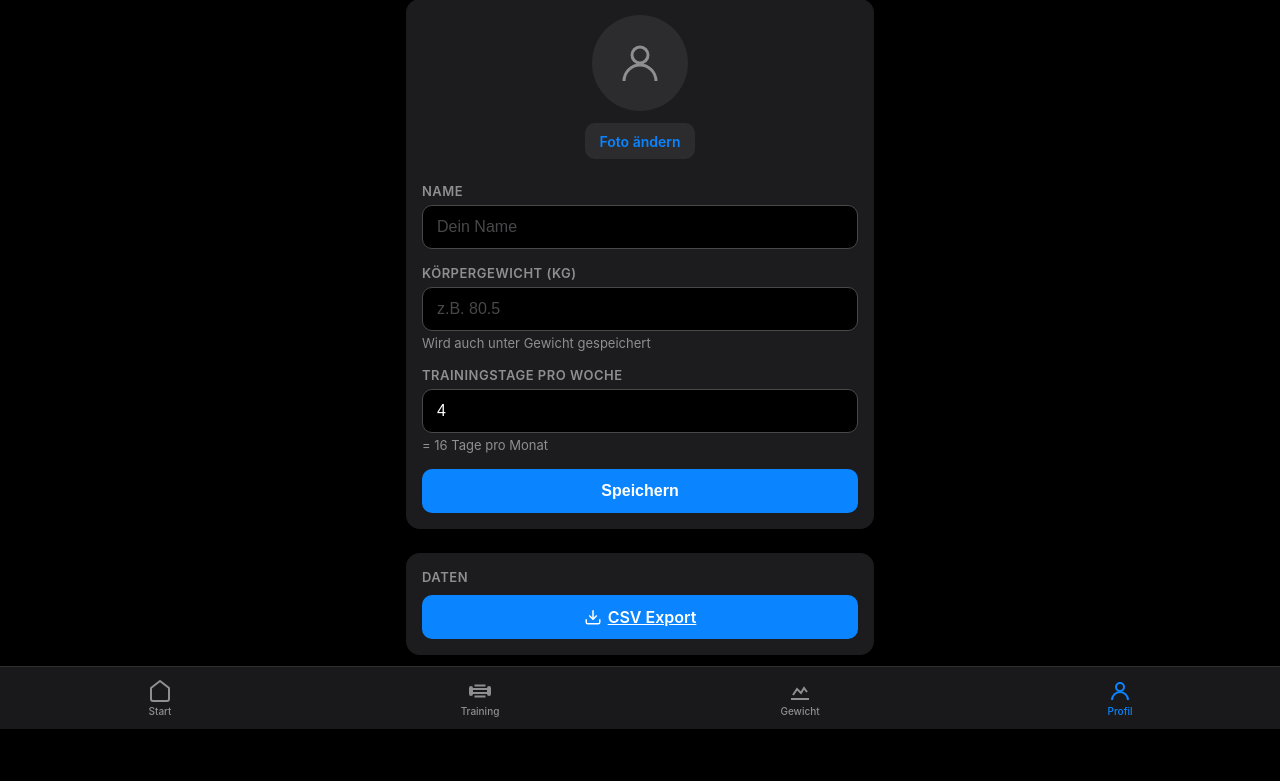
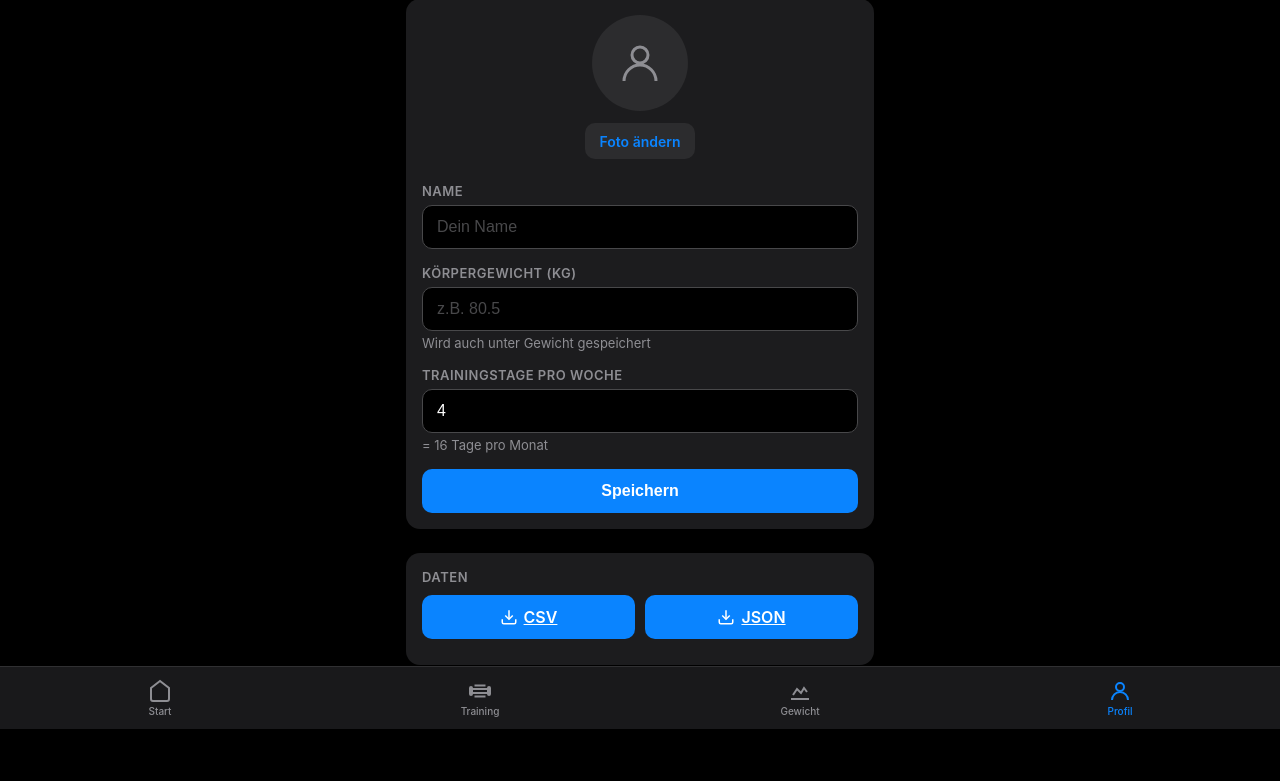
Before and after one commit to Koschi7/personal-gymapp, a FastAPI app: page /profile in a window 1280 px wide. Shown: the part 71-852 px from the top of the page. Before the commit the page ends 800 px from the top, so only its background shows below. Run offline with FastAPI, Linux system fonts and the light colour scheme; data comes from the database, SQL or seed files in the repository; data that the repository does not hold is empty.

Commit message:
Add JSON data export alongside CSV on profile page
Both CSV and JSON export buttons side by side. JSON preserves
the workout structure (workouts → exercises → sets) for backups
and programmatic analysis. Fixed UTF-8 encoding for umlauts.

Co-Authored-By: Claude Opus 4.6 <noreply@anthropic.com>

```diff
--- a/main.py
+++ b/main.py
@@ -1,5 +1,6 @@
 import csv
 import io
+import json
 import os
 import shutil
 from contextlib import asynccontextmanager
@@ -292,10 +293,40 @@ async def export_csv():
                 ex.get("set_number", 1),
             ])
     output.seek(0)
+    csv_bytes = output.getvalue().encode("utf-8-sig")  # BOM for Excel compatibility
     return StreamingResponse(
-        iter([output.getvalue()]),
-        media_type="text/csv",
+        iter([csv_bytes]),
+        media_type="text/csv; charset=utf-8",
         headers={"Content-Disposition": "attachment; filename=gymapp_export.csv"},
+    )
+
+
+@app.get("/export/json")
+async def export_json():
+    workouts = await db.get_past_workouts(limit=10000)
+    data = []
+    for w in workouts:
+        data.append({
+            "date": w["date_fmt"],
+            "started_at": w["started_at"],
+            "ended_at": w["ended_at"],
+            "body_parts": w["body_parts"],
+            "exercises": [
+                {
+                    "name": ex["name"],
+                    "body_part": ex["body_part"],
+                    "weight": ex["weight"],
+                    "reps": ex["reps"],
+                    "set_number": ex.get("set_number", 1),
+                }
+                for ex in w["exercises"]
+            ],
+        })
+    output = json.dumps(data, ensure_ascii=False, indent=2)
+    return StreamingResponse(
+        iter([output.encode("utf-8")]),
+        media_type="application/json; charset=utf-8",
+        headers={"Content-Disposition": "attachment; filename=gymapp_export.json"},
     )
 
 
--- a/templates/profile.html
+++ b/templates/profile.html
@@ -10,14 +10,24 @@
 
     <div class="card" style="margin-top: 24px">
         <div class="card-label">Daten</div>
+        <div class="form-row form-row-half">
             <a href="/export/csv" class="btn btn-full" download>
                 <svg viewBox="0 0 24 24" fill="none" stroke="currentColor" stroke-width="2" class="btn-icon">
                     <path d="M21 15v4a2 2 0 01-2 2H5a2 2 0 01-2-2v-4"/>
                     <polyline points="7 10 12 15 17 10"/>
                     <line x1="12" y1="15" x2="12" y2="3"/>
                 </svg>
-            CSV Export
+                CSV
+            </a>
+            <a href="/export/json" class="btn btn-full" download>
+                <svg viewBox="0 0 24 24" fill="none" stroke="currentColor" stroke-width="2" class="btn-icon">
+                    <path d="M21 15v4a2 2 0 01-2 2H5a2 2 0 01-2-2v-4"/>
+                    <polyline points="7 10 12 15 17 10"/>
+                    <line x1="12" y1="15" x2="12" y2="3"/>
+                </svg>
+                JSON
             </a>
         </div>
     </div>
+</div>
 {% endblock %}
```
Lines whose indentation alone changed are shown as unchanged.
